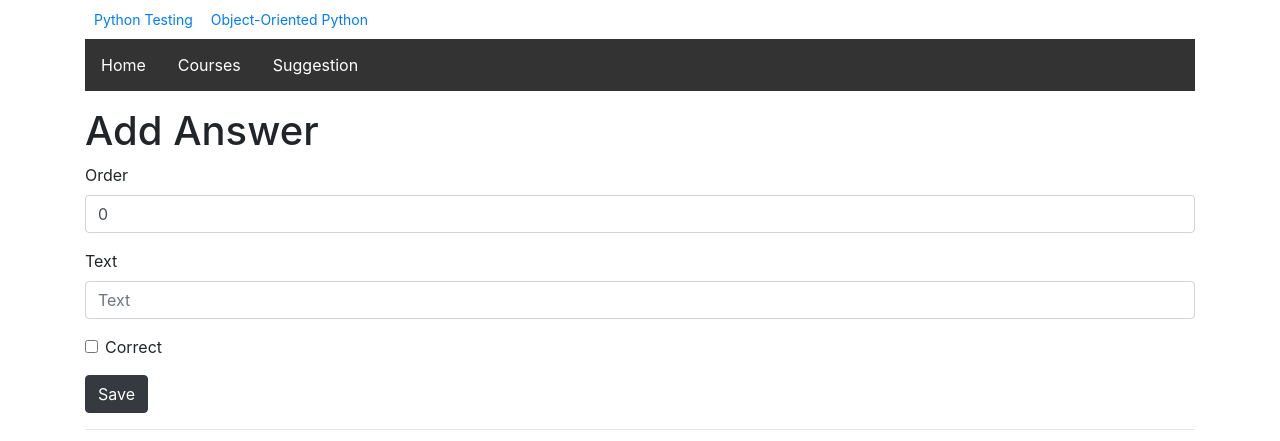
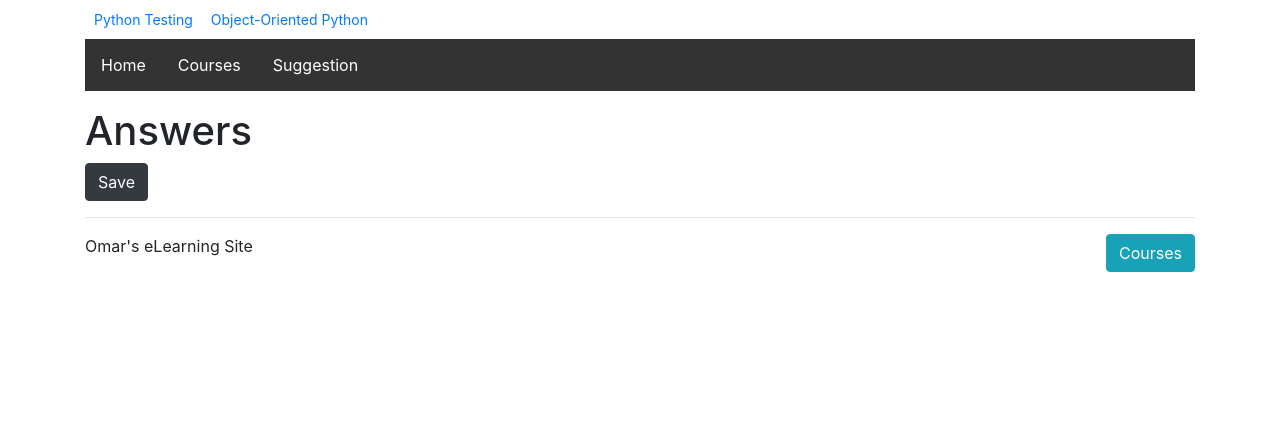
Before and after one commit to mightyeagle329/eLearning-Website-with-Django-and-Python, a Django app: page /courses/3/create_answer/ in a window 1280 px wide. Shown: the top 441 px of the page. Run offline with Django 3.2, Linux system fonts and the light colour scheme; a user stored in the database is signed in; data comes from the database, SQL or seed files in the repository; both versions use the stored data as it was after the commit; some libraries are stand-ins or nearby versions.

Commit message:
Formsets

```diff
--- a/courses/forms.py
+++ b/courses/forms.py
@@ -41,3 +41,9 @@
             'text',
             'correct',
         ]
+
+AnswerFormSet = forms.modelformset_factory(
+    models.Answer,
+    form = AnswerForm,
+    extra = 2,
+)
--- a/courses/templates/courses/answer_form.html
+++ b/courses/templates/courses/answer_form.html
@@ -2,7 +2,7 @@
 {% load course_extras %}
 {% load bootstrap4 %}
 
-{% block title %}New Answer | {{ question.prompt }} | {{ question.quiz.course.title }} {{ block.super }}{% endblock %}
+{% block title %}{{ question|default:"New Answer" }} | {{ question.quiz.course.title }} {{ block.super }}{% endblock %}
 
 {% block breadcrumbs %}
   <li><a href="{% url 'courses:detail' pk=question.quiz.course.pk %}">{{ question.quiz.course.title }}</a></li>
@@ -13,10 +13,14 @@
 {% block content %}
   <div class="columns">
     {{ block.super }}
-    <h1>Add Answer</h1>
+  </div>
+  <div class="columns">
+    <h1>Answers</h1>
     <form class="" action="" method="post">
       {% csrf_token %}
-      {% bootstrap_form form %}
+      <section>
+        {% bootstrap_formset formset %}
+      </section>
       <input type="submit" class="btn btn-dark" name="" value="Save">
     </form>
   </div>
--- a/courses/templates/courses/question_form.html
+++ b/courses/templates/courses/question_form.html
@@ -20,7 +20,7 @@
     </form>
     {% if user.is_authenticated and form.instance.pk %}
       <hr>
-      <a href="{% url 'create_answer' question_pk=form.instance.pk %}" class="btn btn-secondary">Add Answer</a>
+      <a href="{% url 'create_answer' question_pk=form.instance.pk %}" class="btn btn-secondary">Answers</a>
     {% endif %}
   </div>
 {% endblock %}
--- a/courses/views.py
+++ b/courses/views.py
@@ -112,16 +112,17 @@
 @login_required
 def answer_form(request, question_pk):
     question = get_object_or_404(models.Question, pk=question_pk)
-
-    form = forms.AnswerForm()
+    formset = forms.AnswerFormSet(queryset=question.answer_set.all())
 
     if request.method == 'POST':
-        form = forms.AnswerForm(request.POST)
-        if form.is_valid():
-            answer = form.save(commit=False)
-            answer.question = question
-            answer.save()
-            messages.success(request, "Answer Added")
-            return HttpResponseRedirect(question.get_absolute_url())
+        formset = forms.AnswerFormSet(request.POST, queryset=question.answer_set.all())
+        if formset.is_valid():
+            answers = formset.save(commit=False)
 
-    return render(request, 'courses/answer_form.html', {'question':question, 'form':form})
+            for answer in answers:
+                answer.question = question
+                answer.save()
+            messages.success(request, "Added Answers")
+            return HttpResponseRedirect(question.quiz.get_absolute_url())
+
+    return render(request, 'courses/answer_form.html', {'formset':formset, 'question':question})
```
Also changed, not shown: db.sqlite3.
